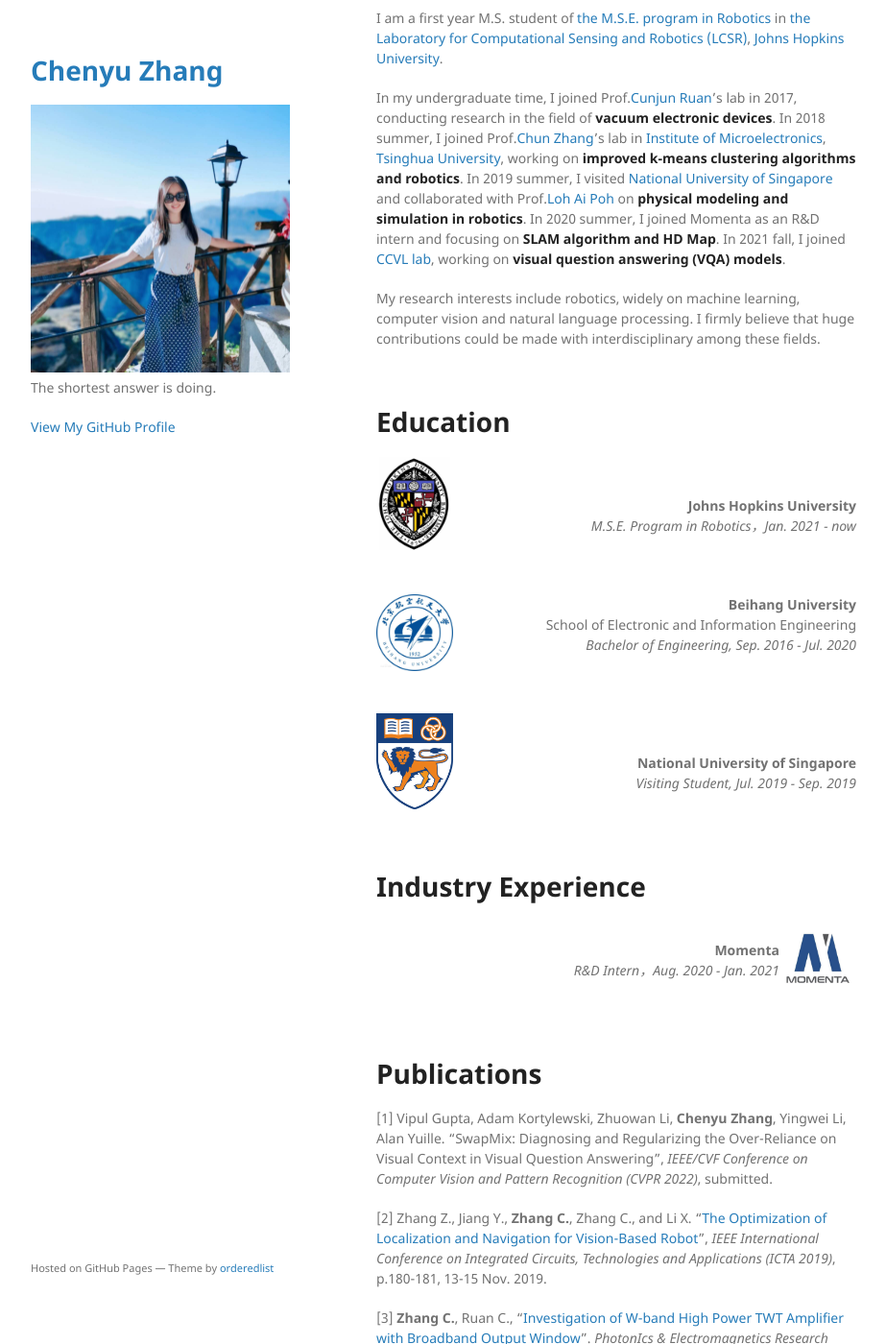
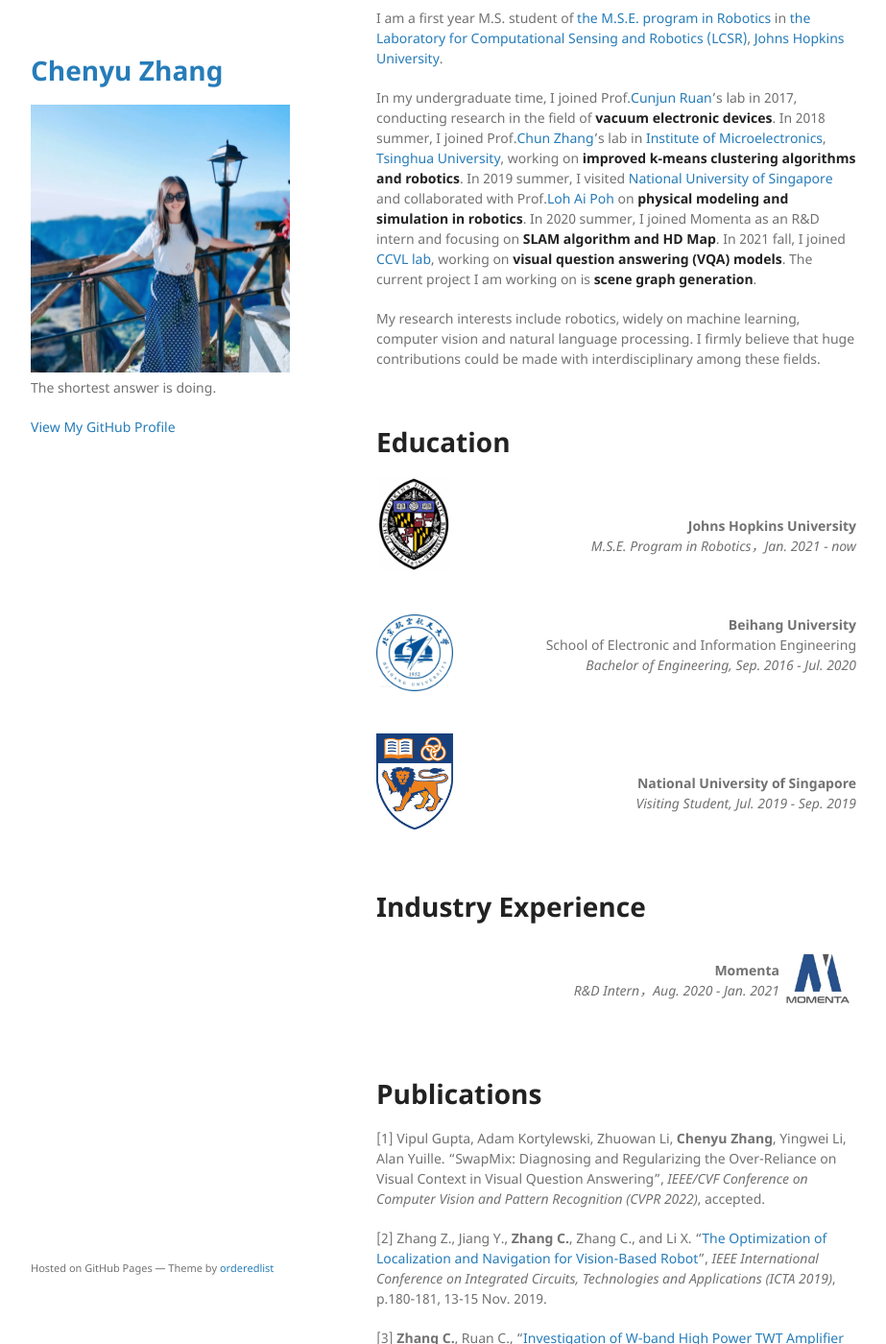
Before and after one commit to AngelicaZ/angelicaz.github.io, a Jekyll site: the page built from index.md, in a window 1280 px wide and 1400 px high, scrolled down 205 px. Shown: the whole window at 96% size, without its empty margins (178-1101 px from the left). Built offline with Jekyll 4.4.1, drawn with Linux system fonts in a browser that asks for light colours; our own code applies the rules of GitHub Pages for plain Markdown files.

Commit message:
20220321

```diff
--- a/index.md
+++ b/index.md
@@ -9,7 +9,7 @@ I am a first year M.S. student of [the M.S.E. program in Robotics](https://lcsr.
 
 
 
-In my undergraduate time, I joined Prof.[Cunjun Ruan](http://www.ee.buaa.edu.cn/info/1129/17618.htm)'s lab in 2017, conducting research in the field of **vacuum electronic devices**. In 2018 summer, I joined Prof.[Chun Zhang](https://www.tsinghua.edu.cn/publish/ime/5910/2015/20150315131055824979933/20150315131055824979933_.html)'s lab in [Institute of Microelectronics](https://www.tsinghua.edu.cn/publish/imeen/5943/index.html), [Tsinghua University](https://www.tsinghua.edu.cn/publish/thu2018en/index.html), working on **improved k-means clustering algorithms and robotics**. In 2019 summer, I visited [National University of Singapore](http://www.nus.edu.sg/) and collaborated with Prof.[Loh Ai Poh](https://www.eng.nus.edu.sg/idp/staff/lohaipoh/) on **physical modeling and simulation in robotics**. In 2020 summer, I joined Momenta as an R&D intern and focusing on **SLAM algorithm and HD Map**. In 2021 fall, I joined [CCVL lab](https://ccvl.jhu.edu/), working on **visual question answering (VQA) models**.
+In my undergraduate time, I joined Prof.[Cunjun Ruan](http://www.ee.buaa.edu.cn/info/1129/17618.htm)'s lab in 2017, conducting research in the field of **vacuum electronic devices**. In 2018 summer, I joined Prof.[Chun Zhang](https://www.tsinghua.edu.cn/publish/ime/5910/2015/20150315131055824979933/20150315131055824979933_.html)'s lab in [Institute of Microelectronics](https://www.tsinghua.edu.cn/publish/imeen/5943/index.html), [Tsinghua University](https://www.tsinghua.edu.cn/publish/thu2018en/index.html), working on **improved k-means clustering algorithms and robotics**. In 2019 summer, I visited [National University of Singapore](http://www.nus.edu.sg/) and collaborated with Prof.[Loh Ai Poh](https://www.eng.nus.edu.sg/idp/staff/lohaipoh/) on **physical modeling and simulation in robotics**. In 2020 summer, I joined Momenta as an R&D intern and focusing on **SLAM algorithm and HD Map**. In 2021 fall, I joined [CCVL lab](https://ccvl.jhu.edu/), working on **visual question answering (VQA) models**. The current project I am working on is **scene graph generation**.
 
 
 
@@ -62,7 +62,7 @@ My research interests include robotics, widely on machine learning, computer vis
 
 # Publications
 
-[1] Vipul Gupta, Adam Kortylewski, Zhuowan Li, <b>Chenyu Zhang</b>, Yingwei Li, Alan Yuille. “SwapMix: Diagnosing and Regularizing the Over-Reliance on Visual Context in Visual Question Answering”, <i>IEEE/CVF Conference on Computer Vision and Pattern Recognition (CVPR 2022)</i>, submitted.
+[1] Vipul Gupta, Adam Kortylewski, Zhuowan Li, <b>Chenyu Zhang</b>, Yingwei Li, Alan Yuille. “SwapMix: Diagnosing and Regularizing the Over-Reliance on Visual Context in Visual Question Answering”, <i>IEEE/CVF Conference on Computer Vision and Pattern Recognition (CVPR 2022)</i>, accepted.
 
 
 [2] Zhang Z., Jiang Y., <b>Zhang C.</b>, Zhang C., and Li X. “[The Optimization of Localization and Navigation for Vision-Based Robot](https://ieeexplore.ieee.org/abstract/document/9012838?casa_token=KexMHKzXrpUAAAAA:yiLi5G_GxbofAOo4rsZ8tUuPVyfHg1yLrsFgSDWSEamVw1gF-7Zvt_16Ifh_FjqItPJe3MMNPXsL)”, <i>IEEE International Conference on Integrated Circuits, Technologies and Applications (ICTA 2019)</i>, p.180-181, 13-15 Nov. 2019.
```
Also changed, not shown: 1 other file.
